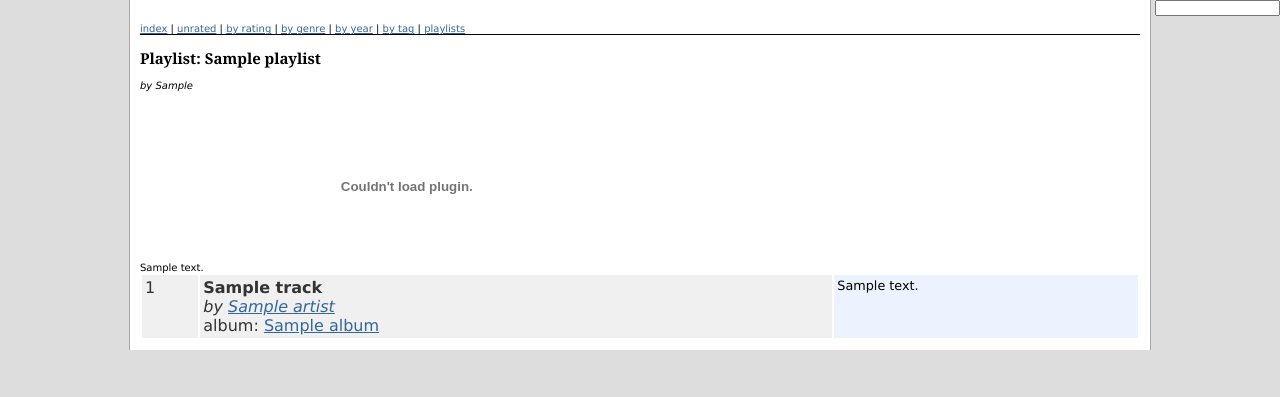
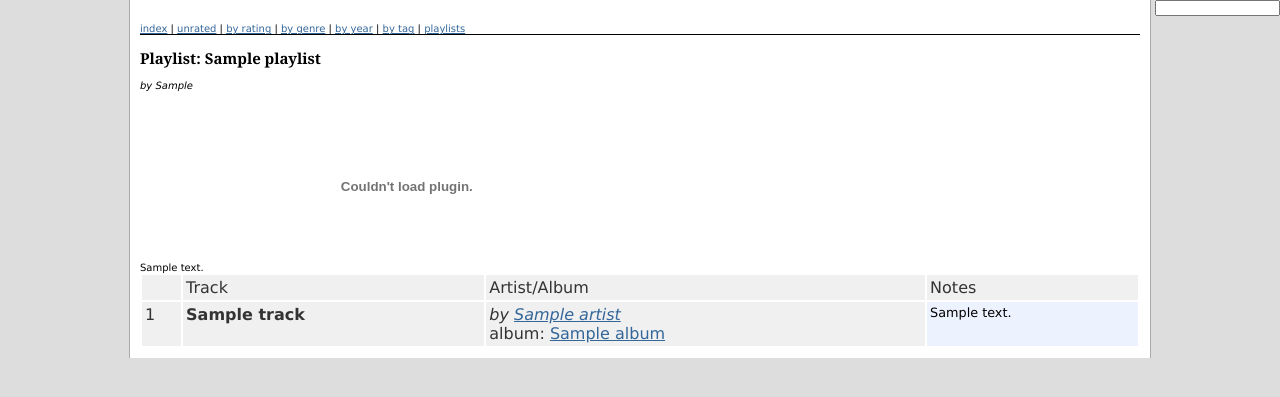
Before and after one commit to thraxil/maut, a Django app: template templates/music/playlist.html in a window 1280 px wide. Shown: the top 397 px of the page. Run offline with Django 3.2, Linux system fonts and the light colour scheme; the template is opened without the code that fills it: most values are stand-ins (such as "Sample title", 1, 10 or a date in 2020).

Commit message:
more layout adjustment

```diff
--- a/templates/music/playlist.html
+++ b/templates/music/playlist.html
@@ -16,16 +16,20 @@
 
 
 <table style="width:100%" class="playlisttable">
+<thead><tr><th></th><th>Track</th><th>Artist/Album</th><th>Notes</th></tr></thead>
+<tbody>
 {% for pt in playlist.playlisttrack_set.all %}
 <tr class="{% cycle 'odd' 'even' %}">
 <th valign="top">{{forloop.counter}}</th>
-<th valign="top"><b>{{pt.track.title}}</b><br />
+<th valign="top"><b>{{pt.track.title}}</b></th>
+<th>
  <nobr><i>by <a href="{{pt.track.artist.get_absolute_url}}">{{pt.track.artist.name}}</a></i></nobr><br />
  <nobr>album: <a href="{{pt.track.album.get_absolute_url}}">{{pt.track.album.name}}</a></nobr>
 </th>
 <td valign="top">{{pt.note|markdown}}</td>
 </tr>
 {% endfor %}
+</tbody>
 </table>
 
 {% else %}
```
